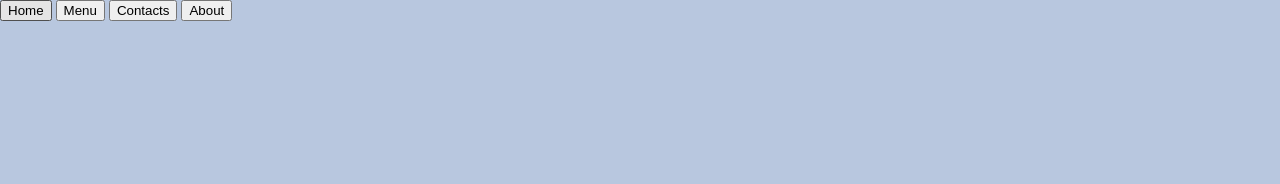
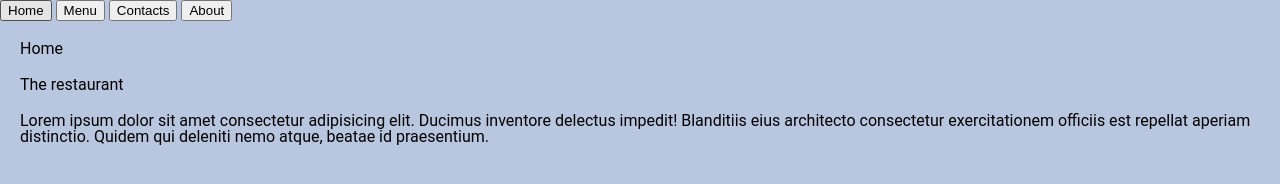
Before and after one commit to ignasc/projectodin-restaurant-page, a website built with webpack: page src/template.html in a window 1280 px wide. Built offline with nearby package versions, Linux system fonts and the light colour scheme.

Commit message:
Add basic content, hardcoded for visual reference.

```diff
--- a/src/styles.css
+++ b/src/styles.css
@@ -1,5 +1,8 @@
 body {
     font-family: "Roboto", sans-serif;
-    font-weight: 600;
     background-color: #b8c7df;
 }
+
+#content > * {
+    margin: 20px;
+}
--- a/src/template.html
+++ b/src/template.html
@@ -14,6 +14,10 @@
             <button>About</button>
         </nav>
     </header>
-    <div id="content"></div>
+    <div id="content">
+        <h1>Home</h1>
+        <h2>The restaurant</h2>
+        <p>Lorem ipsum dolor sit amet consectetur adipisicing elit. Ducimus inventore delectus impedit! Blanditiis eius architecto consectetur exercitationem officiis est repellat aperiam distinctio. Quidem qui deleniti nemo atque, beatae id praesentium.</p>
+    </div>
 </body>
 </html>
```
